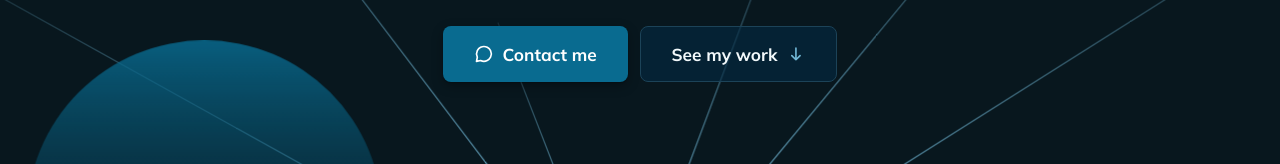
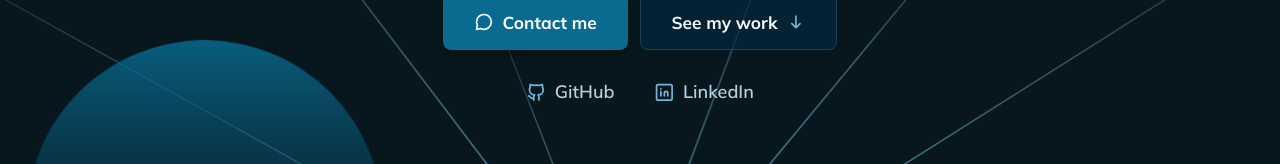
Before and after one commit to DanilAbram/Danil-Abramitov-Portfolio, a plain HTML site: page index.html in a window 1280 px wide. Shown: the part 502-666 px from the top of the page. Drawn offline with Linux system fonts and the light colour scheme.

Commit message:
Hero: GitHub and LinkedIn links
Co-Authored-By: Claude Opus 5.5 <noreply@anthropic.com>

```diff
--- a/css/styles.css
+++ b/css/styles.css
@@ -463,6 +463,30 @@ html.liquid .site-header::before {
 .hero-actions .btn-ghost { background: rgba(4, 43, 68, 0.6); color: var(--text); }
 .hero-actions .btn-ghost .icon { color: var(--accent); transition: transform 0.25s var(--ease-out); }
 .hero-actions .btn-ghost:hover .icon { transform: translateY(2px); }
+
+.hero-socials {
+  display: flex;
+  justify-content: center;
+  gap: 0.5rem;
+  margin: 1.25rem 0 0;
+  padding: 0;
+  list-style: none;
+}
+.hero-socials a {
+  display: inline-flex;
+  align-items: center;
+  gap: 0.5rem;
+  min-height: 2.75rem;
+  padding: 0.4rem 1rem;
+  border-radius: 999px;
+  color: var(--text-muted);
+  font-weight: 600;
+  text-decoration: none;
+  transition: color 0.2s, background-color 0.2s;
+}
+.hero-socials .icon { color: var(--accent); transition: color 0.2s; }
+.hero-socials a:hover { color: var(--text); background: rgba(255, 255, 255, 0.08); }
+.hero-socials a:hover .icon { color: var(--leaf); }
 
 /* ---------- Name badge (signature object) ---------- */
 .badge-stage {
@@ -1472,7 +1496,7 @@ html.measuring .stack { position: relative; top: auto; transform: none; }
 
 /* ---------- Print ---------- */
 @media print {
-  .site-header, .skip-link, .badge-stage, .hero-actions, .hero-art, .tools, .copy-btn, .request-form, .site-footer, .project-pic, .work-tools, .project-actions { display: none !important; }
+  .site-header, .skip-link, .badge-stage, .hero-actions, .hero-socials, .hero-art, .tools, .copy-btn, .request-form, .site-footer, .project-pic, .work-tools, .project-actions { display: none !important; }
   body { font-size: 11pt; color: #000; background: #fff; }
   .screen { min-height: 0; padding-block: 1.25rem !important; }
   .services, .contact { background: none; color: #000; }
--- a/index.html
+++ b/index.html
@@ -172,6 +172,10 @@
             <svg class="icon" aria-hidden="true"><use href="#i-arrow-down"/></svg>
           </a>
         </div>
+        <ul class="hero-socials">
+          <li><a href="https://github.com/DanilAbram" target="_blank" rel="noopener"><svg class="icon" aria-hidden="true"><use href="#i-github"/></svg>GitHub<span class="visually-hidden"> (opens in a new tab)</span></a></li>
+          <li><a href="https://www.linkedin.com/in/danil-abramitov-98378844a/" target="_blank" rel="noopener"><svg class="icon" aria-hidden="true"><use href="#i-linkedin"/></svg>LinkedIn<span class="visually-hidden"> (opens in a new tab)</span></a></li>
+        </ul>
       </div>
 
       <!-- Tools strip -->
```
Also changed, not shown: 1 other file.
